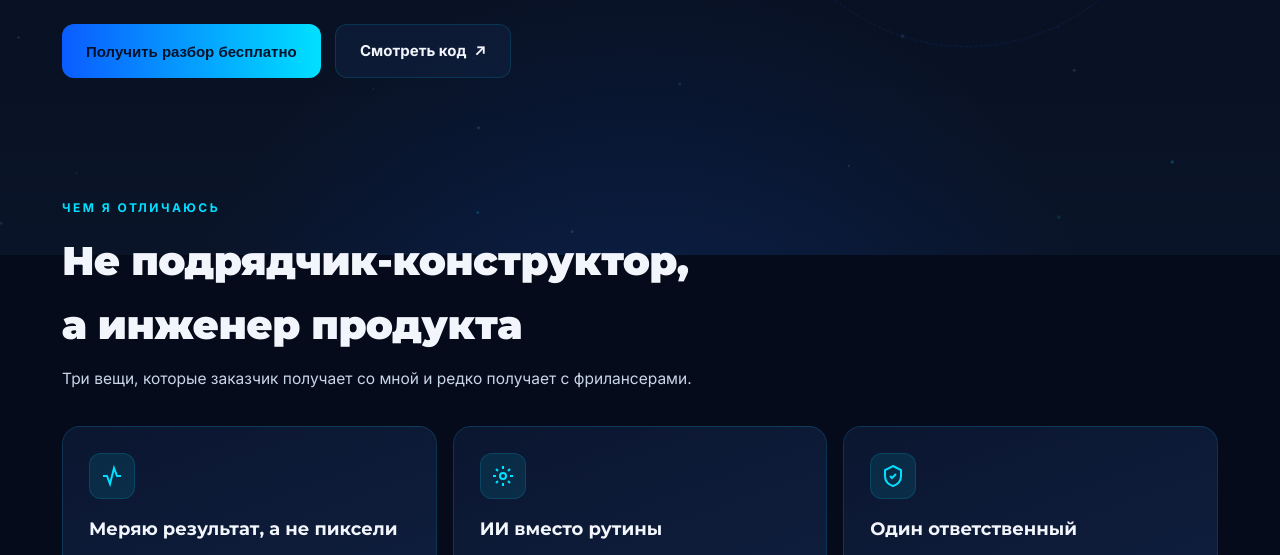
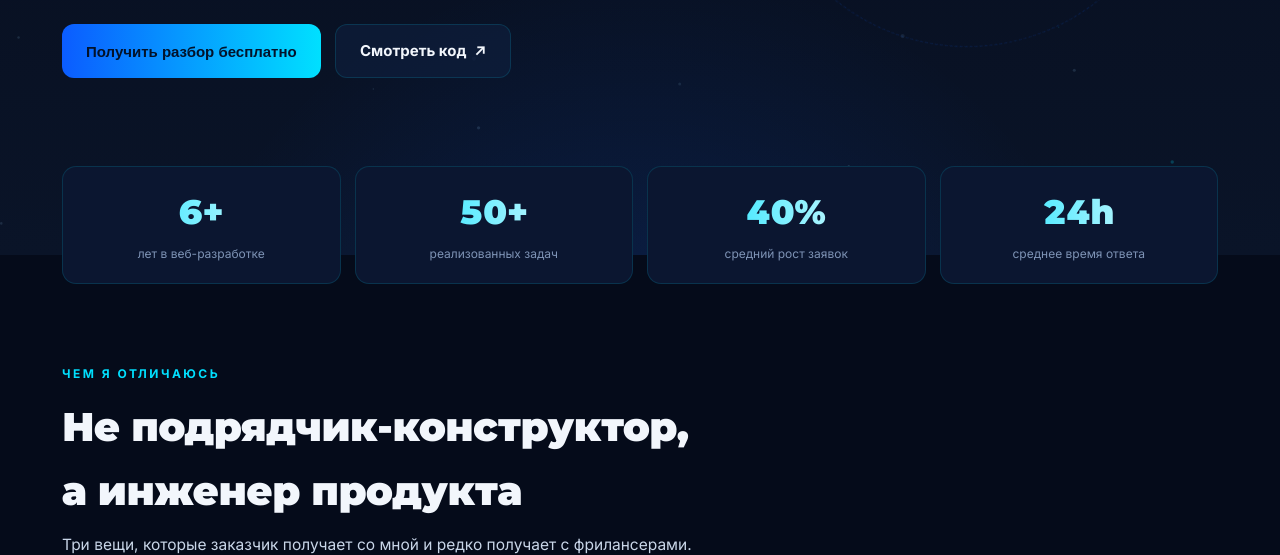
Before and after one commit to morfiusmatrix66-code/morfiusmatrix66-code.github.io, a plain HTML site: page index.html in a window 1280 px wide. Shown: the part 545-1100 px from the top of the page. Drawn offline with Linux system fonts and the light colour scheme.

Commit message:
Update index.html

```diff
--- a/index.html
+++ b/index.html
@@ -251,12 +251,12 @@ footer .copy{color:var(--muted);font-size:12px}
   </section>
 
   <!-- FACTS -->
-  <!--<div class="facts reveal">
+  <div class="facts reveal">
     <div class="fact"><b data-count="6" data-suffix="+">0</b><span data-i18n="f1">лет в веб-разработке</span></div>
     <div class="fact"><b data-count="50" data-suffix="+">0</b><span data-i18n="f2">реализованных задач</span></div>
     <div class="fact"><b data-count="40" data-suffix="%">0</b><span data-i18n="f3">средний рост заявок</span></div>
     <div class="fact"><b data-count="24" data-suffix="h">0</b><span data-i18n="f4">среднее время ответа</span></div>
-  </div>-->
+  </div>
 
   <!-- WHY -->
   <section id="why" class="reveal">
```
